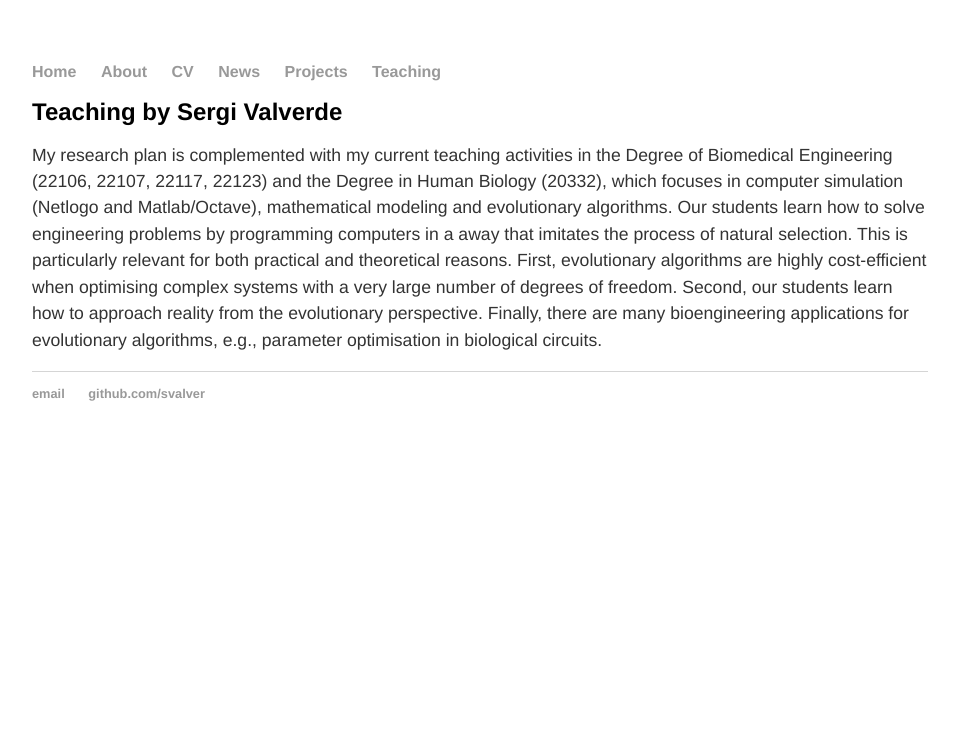
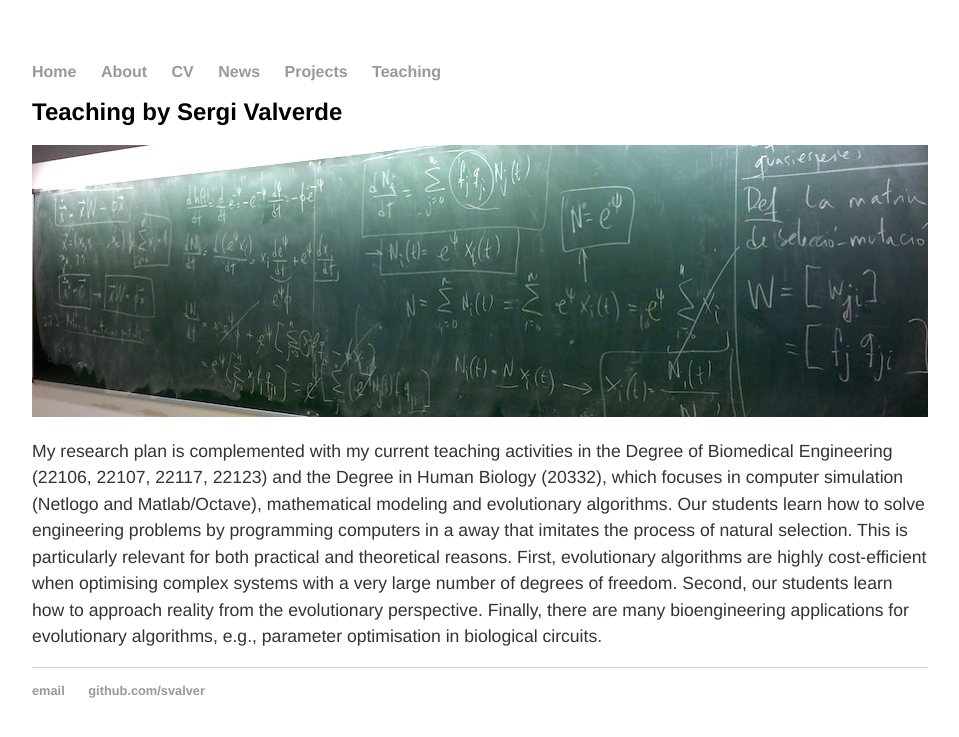
Before and after one commit to svalver/svalver.github.io, a Jekyll site: the page built from teach/index.html, in a window 1280 px wide. Shown: the top 737 px of the page, without its empty margins (160-1119 px from the left). Built offline with Jekyll 4.4.1, drawn with Linux system fonts in a browser that asks for light colours.

Commit message:
upload pretty headers

```diff
--- a/teach/index.html
+++ b/teach/index.html
@@ -2,8 +2,19 @@
 layout: default
 title: Teaching by Sergi Valverde
 ---
+<style>
+img {
+    -webkit-animation: colorize 2s cubic-bezier(0, 0, .78, .36) 1;
+    animation: colorize 2s cubic-bezier(0, 0, .78, .36) 1;
+    background: transparent;
+    display: block;
+    margin: 1.2em auto;
+    max-width: 100%;
+}
+</style>
 <div class="about">
 <h1>Teaching by Sergi Valverde</h1>
+<p><img src = "../images/teaching_header.jpg"/></p>
 <p>
 My research plan is complemented with my current teaching activities in the Degree
 of Biomedical Engineering (22106, 22107, 22117, 22123) and the Degree in Human
```
Also changed, not shown: proj/index.html (added, +18 -0 lines), images/projects_header.jpg (added), images/teaching_header.jpg (added).
